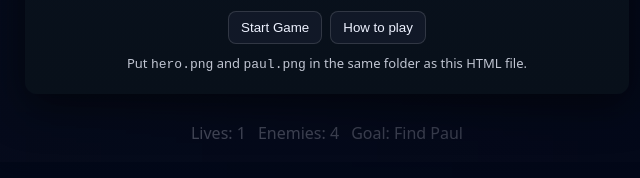
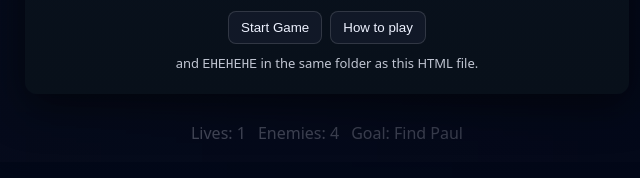
Before and after one commit to paul7m12d/save-min2, a plain HTML site: page index.html in a window 1280 px wide. Shown: the part 512-690 px from the top of the page, 313-953 px from the left. Drawn offline with Linux system fonts and the light colour scheme.

Commit message:
Update index.html

```diff
--- a/index.html
+++ b/index.html
@@ -72,7 +72,7 @@
       <div>Avoid enemies (red). If they touch you it's game over.</div>
       <div>The enemies patrol randomly and will chase if you're nearby.</div>
     </div>
-    <div class="muted">Put <code>hero.png</code> and <code>paul.png</code> in the same folder as this HTML file.</div>
+    <div class="muted"> <code></code> and <code>EHEHEHE</code> in the same folder as this HTML file.</div>
   </div>
 </div>
 
```
